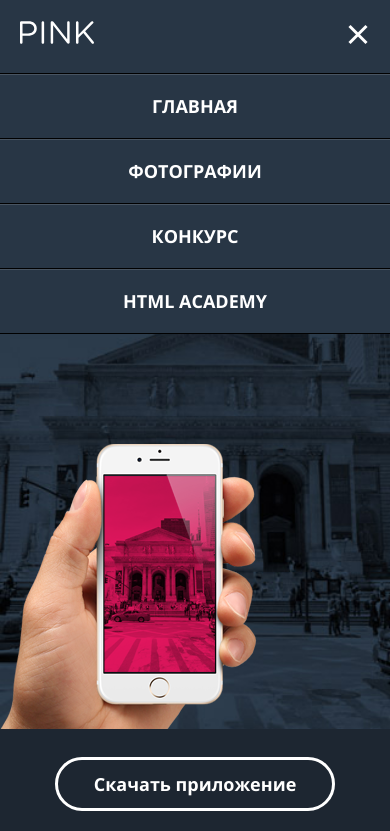
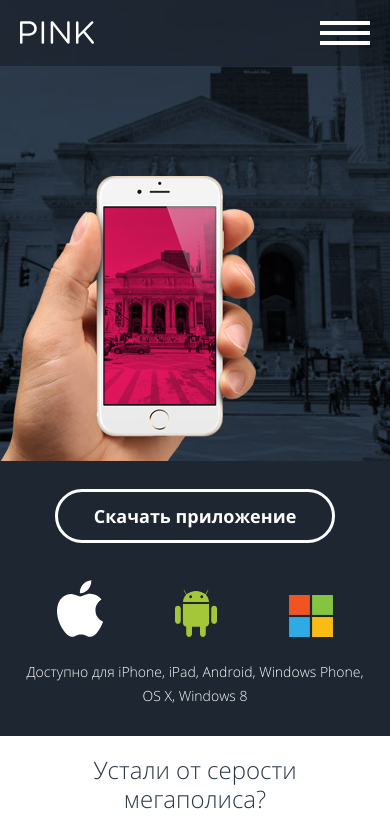
Before and after one commit to ilebedev-ru/264005-pink, a website: page source/index.html in a window 390 px wide. Shown: the top 831 px of the page. Drawn offline with nearby package versions, Linux system fonts and the light colour scheme; files that its build step writes are made by us from their sources.

Commit message:
мелкие правки

```diff
--- a/source/index.html
+++ b/source/index.html
@@ -7,8 +7,8 @@
     <link rel="stylesheet" href="css/style.css">
   </head>
     <body>
-      <header class="main-header">
-        <nav class="main-menu main-menu--nojs">
+      <header class="main-header main-header--open">
+        <nav class="main-menu main-menu--open">
           <div class="main-menu__upbox">
             <div class="main-menu__logo">
               <a>
@@ -26,10 +26,10 @@
                 </svg>
               </a>
             </div>
-            <button class="main-menu__button main-menu__button--close" type="button">
+            <button class="main-menu__button main-menu__button--nojs" type="button">
               <span class="visually-hidden">Кнопка меню</span>
             </button>
-            <ul class="main-menu__list main-menu__list--nojs">
+            <ul class="main-menu__list main-menu__list--open">
               <li class="main-menu__item">
                 <a class="main-menu__link main-menu__link--active">Главная</a>
               </li>
@@ -298,5 +298,6 @@
           </div>
         </div>
       </footer>
+      <script src="js/script.js"></script>
     </body>
 </html>
--- /dev/null
+++ b/source/js/script.js
@@ -0,0 +1,19 @@
+var mainmenu = document.querySelector(".main-menu");
+var mainmenulist = document.querySelector(".main-menu__list");
+var mainmenubutton = document.querySelector(".main-menu__button");
+var mainheader = document.querySelector(".main-header");
+
+
+mainmenu.classList.remove("main-menu--open");
+mainmenulist.classList.remove("main-menu__list--open");
+mainmenubutton.classList.remove("main-menu__button--nojs");
+mainheader.classList.remove("main-header--open");
+
+mainmenubutton.addEventListener("click", function (evt) {
+    evt.preventDefault();
+
+      mainmenubutton.classList.toggle("main-menu__button--close");
+      mainmenu.classList.toggle("main-menu--open");
+      mainmenulist.classList.toggle("main-menu__list--open");
+      mainheader.classList.toggle("main-header--open");
+});
--- a/source/sass/blocks/main-header.scss
+++ b/source/sass/blocks/main-header.scss
@@ -3,9 +3,13 @@
   color: $white;
   background: url("../img/bg-back-mobile@1x.jpg");
   background-color: $darken-blue;
-  background-position: center;
+  background-position: top;
   background-repeat: no-repeat;
   background-size: 100%;
+
+  &--open {
+    background-position: center;
+  }
 
   @media (min-resolution: $retina-dpi), (min-resolution: $retina-dppx) {
     background-image: url("../img/bg-back-mobile@2x.jpg");
@@ -17,7 +21,10 @@
     background-color: $darken-blue;
     background-size: 1200px auto;
     background-repeat: no-repeat;
-    background-position: center 333px;
+
+    &--open {
+      background-position: center 333px;
+    }
 
     @media (min-resolution: $retina-dpi), (min-resolution: $retina-dppx) {
       background-image: url("../img/bg-back-tablet@2x.jpg");
--- a/source/sass/blocks/main-menu.scss
+++ b/source/sass/blocks/main-menu.scss
@@ -2,7 +2,7 @@
   width: 100%;
   background-color: rgba($black, 0.3);
 
-  &--nojs {
+  &--open {
     background-color: $dark-blue;
     border-bottom: 1px solid $black;
 
@@ -93,6 +93,10 @@
   border: none;
   cursor: pointer;
 
+  &--nojs {
+    display: none;
+  }
+
   &::before {
     content: "";
     position: absolute;
@@ -177,7 +181,7 @@
   padding: 0;
   list-style: none;
 
-  &--nojs {
+  &--open {
     display: block;
   }
 
--- a/source/sass/blocks/user-photo.scss
+++ b/source/sass/blocks/user-photo.scss
@@ -2,6 +2,7 @@
   @include mobile-container;
   background-color: $white;
   padding-top: 45px;
+  overflow-x: hidden;
 
   @media (min-width: $tablet-width) {
     @include tablet-container;
```
Also changed, not shown: source/form.html (+4 -4 lines).
